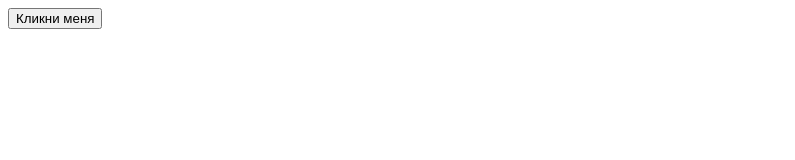
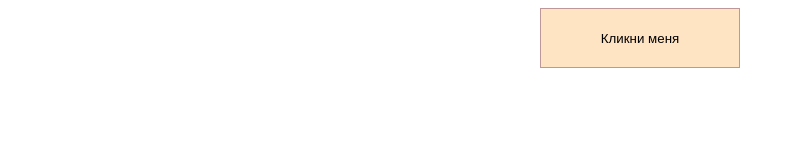
Before and after one commit to Gulkovva19/week_13, a plain HTML site: page index.html in a window 1280 px wide. Shown: the whole page, without its empty margins (0-795 px from the left). Drawn offline with Linux system fonts and the light colour scheme.

Commit message:
homework with styles

```diff
--- a/index.html
+++ b/index.html
@@ -6,10 +6,13 @@
     <meta http-equiv="X-UA-Compatible" content="IE=edge">
     <meta name="viewport" content="width=device-width, initial-scale=1.0">
     <title>Document</title>
+    <link rel="stylesheet" href="./styles.css">
 </head>
 
 <body>
-    <button onclick="showMessage()">Кликни меня</button>
+    <div class="message">
+        <button class="message__button" onclick="showMessage()">Кликни меня</button>
+    </div>
     <script src="index.js"></script>
 </body>
 
--- /dev/null
+++ b/styles.css
@@ -0,0 +1,14 @@
+.message__button {
+    display: flex;
+    justify-content: center;
+    align-items: center;
+    width: 200px;
+    height: 60px;
+    background-color: bisque;
+    border: 1px solid rgb(190, 152, 152);
+}
+
+.message {
+    display: flex;
+    justify-content: center;
+}
```
